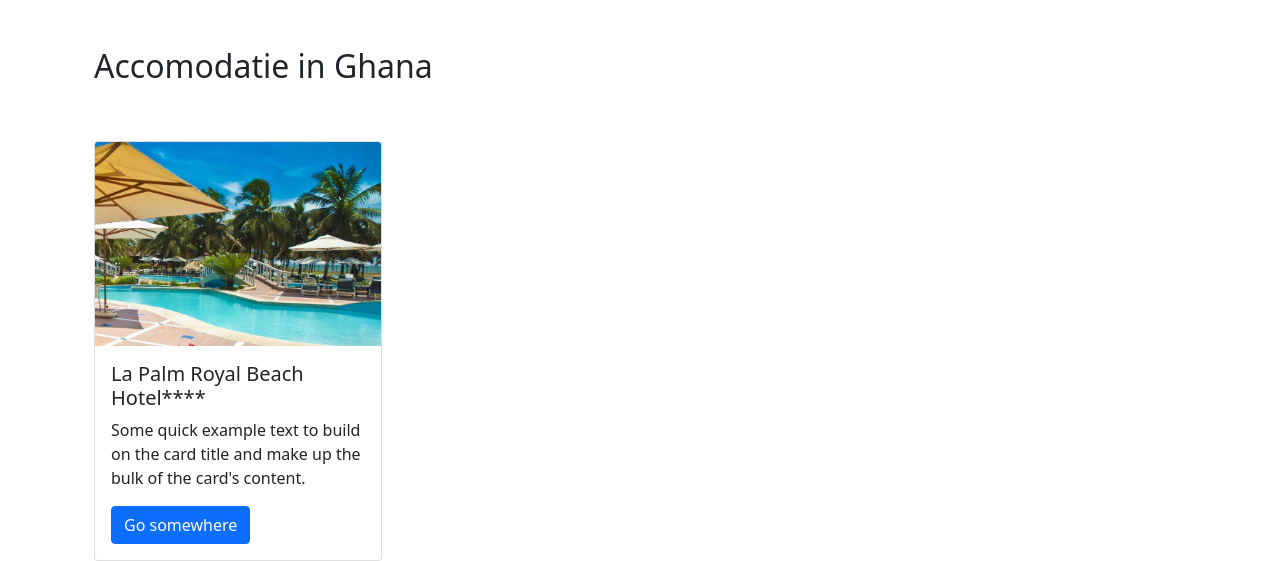
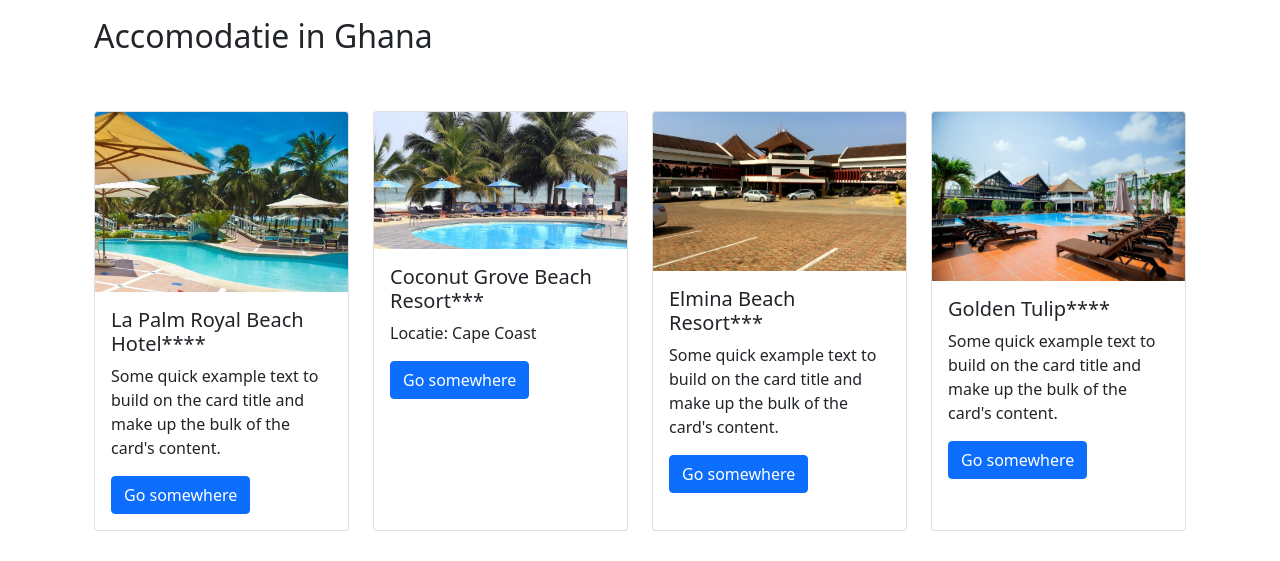
Before and after one commit to Roelofplanet/ghanatravelblog-app, a Django app: page /accomodatie/ in a window 1280 px wide. Shown: the part 525-1086 px from the top of the page. After the commit the page ends 1056 px from the top, so only its background shows below. Run offline with Django 4.2, Linux system fonts and the light colour scheme; parts of the project's set-up code (start-up, migrations or seed data) failed here and were passed over.

Commit message:
initial commit

```diff
--- a/static/css/base.css
+++ b/static/css/base.css
@@ -8,8 +8,12 @@
     background-image: url("/static/images/ghana_beach.jpg");
     background-size: cover;
     color: white;
-    height: 375px;
-    margin-top: 15px;
+    height: 350px;
+    margin-top: 10px;
+  }
+
+  .display-3 {
+    text-align: right;
   }
 
 
@@ -38,3 +42,7 @@
   color:blue;
   text-decoration: none;
 }
+
+.card {
+
+}
--- a/templates/accomodatie.html
+++ b/templates/accomodatie.html
@@ -3,24 +3,60 @@
 {% load static %}
 
 {% block content %}
+
+
+
 <div class="container">
+  <h2> Accomodatie in Ghana</h2>
+  <br><br>
     <div class="row">
-      <div class="col-4">
-        <h2> Accomodatie in Ghana</h2>
-        <br><br>
-        <div class="card" style="width: 18rem;">
-            <img src="/static/images/la-palm.jpg" class="card-img-top" alt="La Palm">
+      <div class="col-3">
+        <div class="card h-100">
+          <img src="/static/images/la-palm.jpg" class="card-img-top" alt="La Palm">
             <div class="card-body">
               <h5 class="card-title">La Palm Royal Beach Hotel****</h5>
-              <p class="card-text">Some quick example text to build on the card title and make up the bulk of the card's content.</p>
-              <a href="#" class="btn btn-primary">Go somewhere</a>
+                <p class="card-text">Some quick example text to build on the card title and make up the bulk of the card's content.</p>
+                <a href="#" class="btn btn-primary">Go somewhere</a>
+              </div>
             </div>
           </div>
+
+    <div class="col-3">
+      <div class="card h-100">
+        <img src="/static/images/coconut-grove.jpg" class="card-img-top" alt="Coconut-Grove">
+          <div class="card-body">
+            <h5 class="card-title">Coconut Grove Beach Resort***</h5>
+            <p class="card-text">Locatie: Cape Coast</p>
+            <a href="#" class="btn btn-primary">Go somewhere</a>
+          </div>
+        </div>
       </div>
-    </div>
+
+    <div class="col-3">
+      <div class="card h-100">
+        <img src="/static/images/elmina-beach.jpg" class="card-img-top" alt="Elmina-Beach">
+          <div class="card-body">
+            <h5 class="card-title">Elmina Beach Resort***</h5>
+            <p class="card-text">Some quick example text to build on the card title and make up the bulk of the card's content.</p>
+            <a href="#" class="btn btn-primary">Go somewhere</a>
+          </div>
+        </div>
+      </div>
+
+    <div class="col-3">
+      <div class="card h-100">
+        <img src="/static/images/golden-tulip.jpg" class="card-img-top" alt="Golden-Tulip">
+          <div class="card-body">
+            <h5 class="card-title">Golden Tulip****</h5>
+            <p class="card-text">Some quick example text to build on the card title and make up the bulk of the card's content.</p>
+            <a href="#" class="btn btn-primary">Go somewhere</a>
+          </div>
+        </div>
+      </div>
+
+  </div>
 </div>
 
 
 
-
 {% endblock content %}
--- a/templates/base.html
+++ b/templates/base.html
@@ -69,8 +69,8 @@
     <div class="row">
       <div class="col-12">
         <div class="jumbotron">
-          <h1 class="display-3">Welkom bij Ghana Travel Blog</h1>
-          <p class="lead">Lees over de reis ervaringen van anderen naar Ghana</p>
+          <h1 class="display-3"><b>Ghana Travel Blog</b></h1>
+          <p class="lead">#</p>
         </div>
       </div>
     </div>
```
Also changed, not shown: static/images/coconut-grove.jpg (added), static/images/elmina-beach.jpg (added), static/images/golden-tulip.jpg (added).
